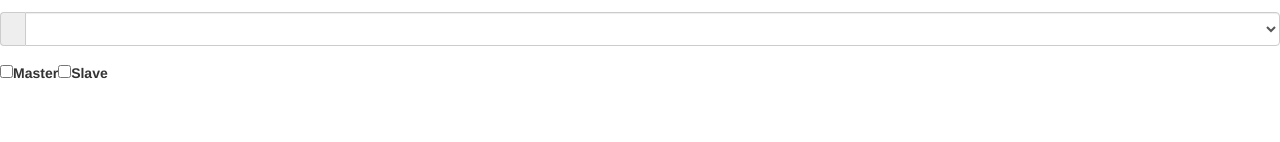
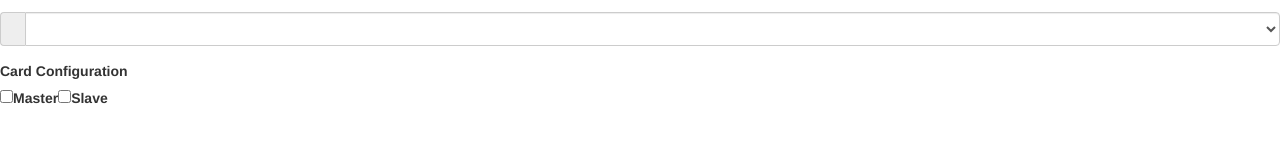
Before and after one commit to magabor/form, a website built with webpack: page src/index.html in a window 1280 px wide. Shown: the part 184-326 px from the top of the page. Built offline with nearby package versions, Linux system fonts and the light colour scheme; some icons are missing.

Commit message:
'Card Configuration' label

```diff
--- a/src/index.html
+++ b/src/index.html
@@ -23,6 +23,7 @@
         <div class="form-group"><div class="input-group"><span class="input-group-addon" data-toggle="tooltip" data-placement="bottom" title="Vendor"><i class="fa fa-handshake-o fa-fw"></i></span>
             <select required id="catalogVendor" class="form-control dropDown">' + vendorOptions + '</select></div>
         </div>
+        <label for="">Card Configuration</label>
         <div class="form-group">
             <div class="input-group" id="cardOptions">
                 <label for="">
```
Also changed, not shown: README.md (added).
